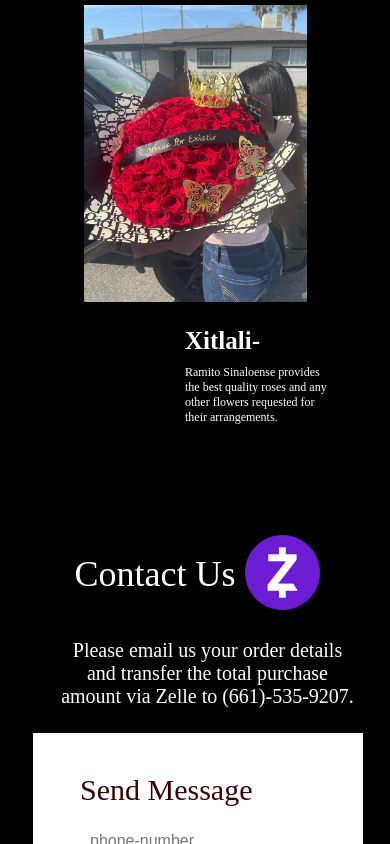
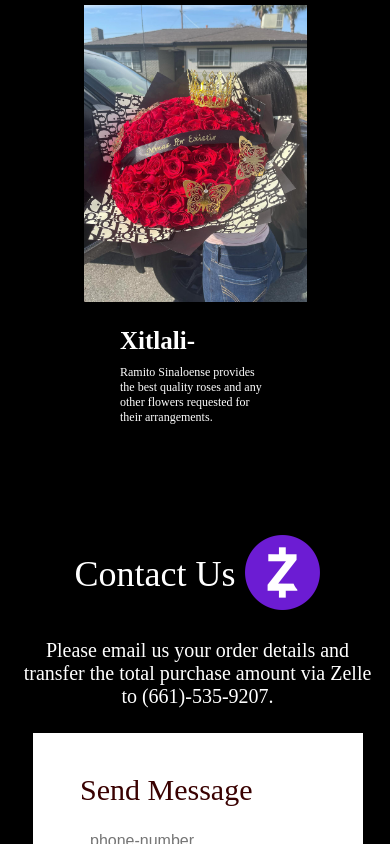
Before and after one commit to OscarAguilar2004/Ramito-Sinaloense, a plain HTML site: page index.html in a window 390 px wide. Shown: the part 3784-4628 px from the top of the page. Drawn offline with Linux system fonts and the light colour scheme.

Commit message:
Update style.css

```diff
--- a/style.css
+++ b/style.css
@@ -83,7 +83,6 @@
     display: flex;
     justify-content: start;
     flex-direction: column;
-    margin-left: 130px;
   }
 
 
@@ -252,7 +251,7 @@
     align-items: center;
     margin-top: 5px;
     width: 250px;
-    margin-left: 100px;
+    margin-left: 65px;
   }
 
   .content-wrapper {
@@ -1069,7 +1068,7 @@ margin-right: 0;
   font-weight: 300;
   color: #fff;
   font-size: 20px;
-  width: 300px;
+  width: 350px;
 }
 
 .contact .content .number p{
@@ -1585,7 +1584,7 @@ margin-left: 20px;
       position: fixed;
       z-index: 1;
       left: 0;
-      top: -200px;
+      top: -250px;
       gap: 0;
       flex-direction: column;
       background-color: #651616;
```
